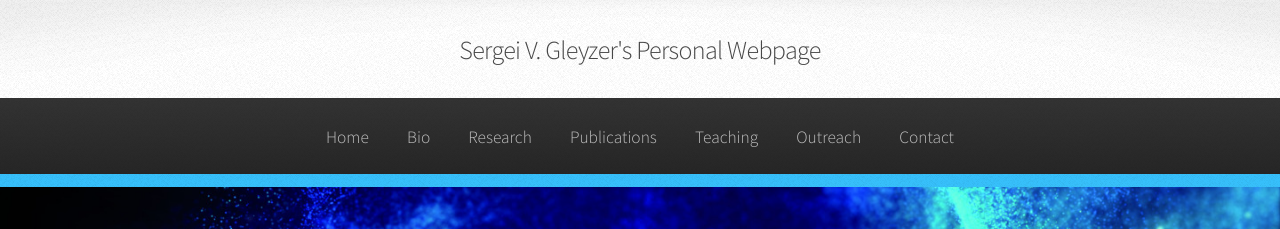
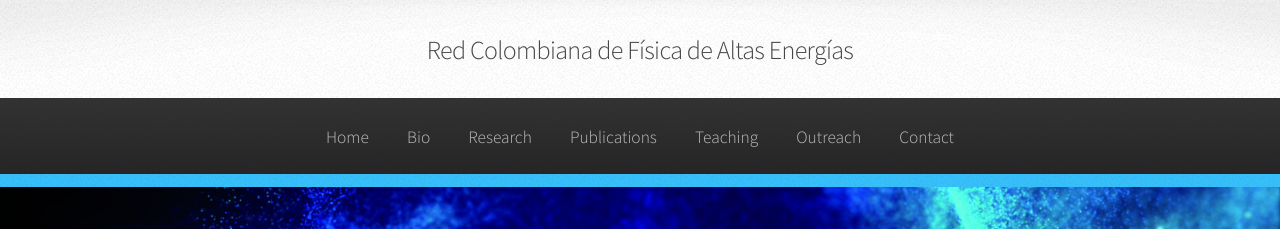
Before and after one commit to recofae/omazapa.github.io, a Jekyll site: the page built from index.html, in a window 1280 px wide. Shown: the top 229 px of the page. Built offline with Jekyll 4.4.1, drawn with Linux system fonts in a browser that asks for light colours; the list of posts is cut into pages by our own code.

Commit message:
Update header.html

```diff
--- a/_includes/header.html
+++ b/_includes/header.html
@@ -29,7 +29,7 @@
 			<div id="header">
 
 				<!-- Logo -->
-					<h1><a href="{{ site.baseurl }}/index.html" id="logo"><em>Sergei V. Gleyzer's Personal Webpage</em></a></h1>
+					<h1><a href="{{ site.baseurl }}/index.html" id="logo"><em>Red Colombiana de Física de Altas Energías</em></a></h1>
 
 				<!-- Nav -->
 					<nav id="nav">
```
